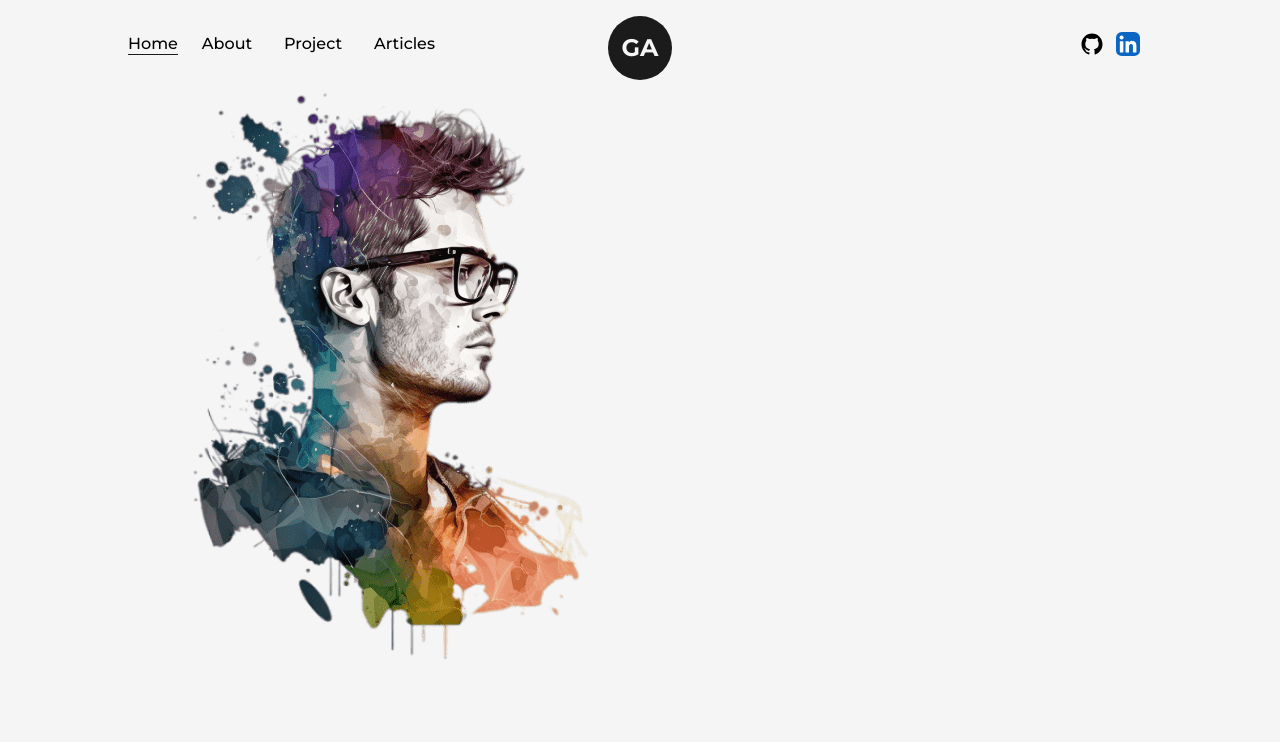
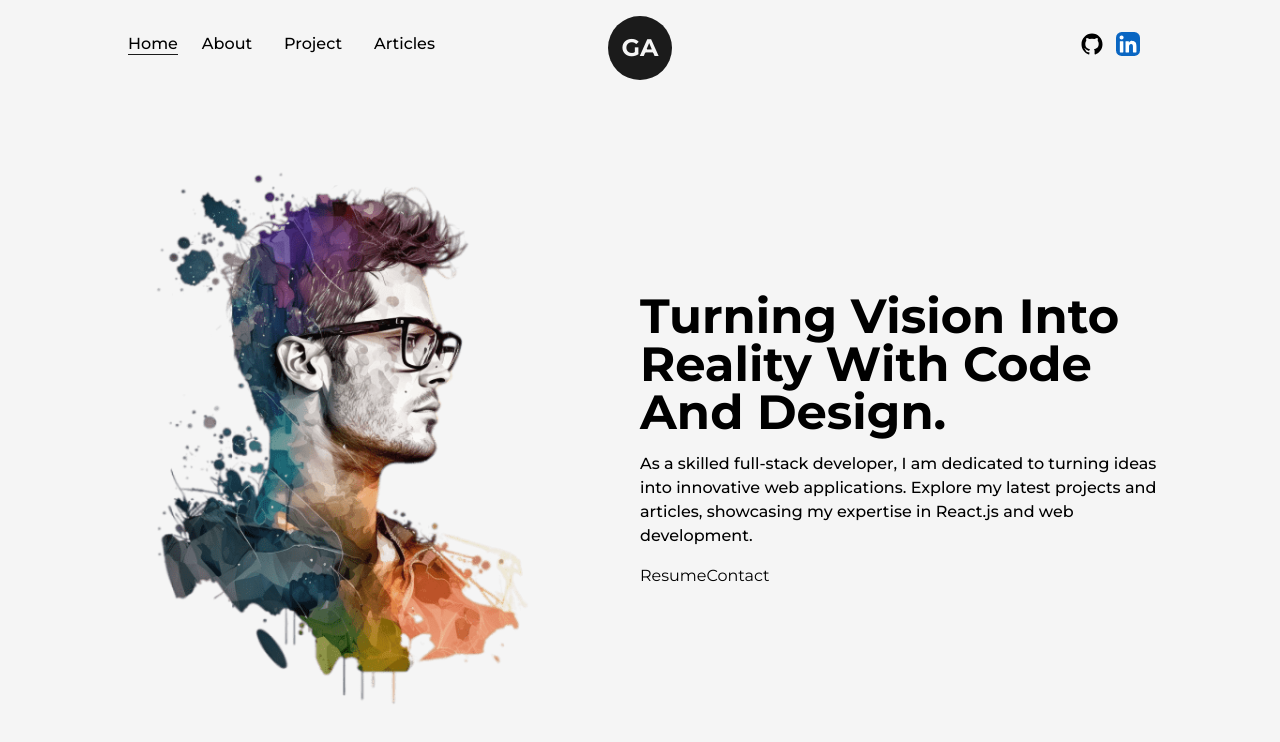
Before and after one commit to GastonAllende/personal-site, a Next.js app: page / in a window 1280 px wide. Shown: the top 742 px of the page. Built offline with nearby package versions, Linux system fonts and the light colour scheme.

Commit message:
home and intro section

```diff
--- a/src/app/components/Layout.tsx
+++ b/src/app/components/Layout.tsx
@@ -2,7 +2,7 @@ import React, { ReactNode } from 'react';
 
 const Layout: React.FC<{children?: ReactNode, className?: string}> = ({ children, className = '' }) => {
 	return (
-		<div className={`w-full h-full inline-block z-0 bg-light p-32 ${className}`}>
+		<div className={`w-full h-full inline-block z-0 bg-light p-24 ${className}`}>
 			{children}
 		</div>
 	);
--- a/src/app/page.tsx
+++ b/src/app/page.tsx
@@ -1,15 +1,29 @@
 import Image from 'next/image'
+import Link from 'next/link';
 import Layout from './components/Layout';
 
 import profilePic from '../../public/images/developer-pic-1.png'
 
 export default function Home() {
   return (
-      <main>
+      <main className='flex items-center w-full min-h-screen'>
         <Layout className='pt-0'>
           <div className="flex items-center justify-between w-full">
-            <div>
+            <div className='w-1/2'>
               <Image src={profilePic} alt='Frontend developer' className='w-full h-auto' />
+            </div>
+            <div className='w-1/2'>
+              <h1 className='capitalize text-5xl font-bold'>
+                Turning Vision Into Reality With Code And Design.
+              </h1>
+              <p className='my-4 font-medium text-base'>
+              As a skilled full-stack developer, I am dedicated to turning ideas into innovative web applications.
+Explore my latest projects and articles, showcasing my expertise in React.js and web development.
+              </p>
+              <div>
+                <Link href="/dummt.pdf" target='_blank'>Resume</Link>
+                <Link href="/dummt.pdf" target='_blank'>Contact</Link>
+              </div>
             </div>
           </div>
         </Layout>
```
